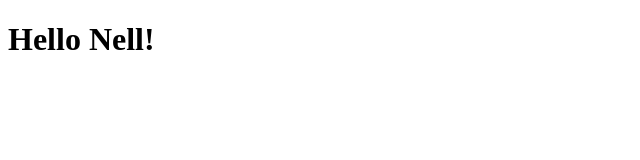
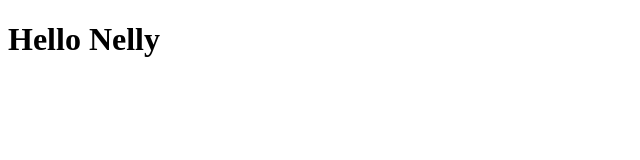
Before and after one commit to ncavi28/coursera-AngularJS, a plain HTML site: page index.html in a window 1280 px wide. Shown: the full height of the page, 0-640 px from the left. Drawn offline with Linux system fonts and the light colour scheme.

Commit message:
Update index.html

```diff
--- a/index.html
+++ b/index.html
@@ -5,6 +5,6 @@
         <title>Hello world!</title>
     </head>
     <body>
-        <h1>Hello Nell!</h1>
+        <h1>Hello Nelly</h1>
     </body>
 </html>
```
